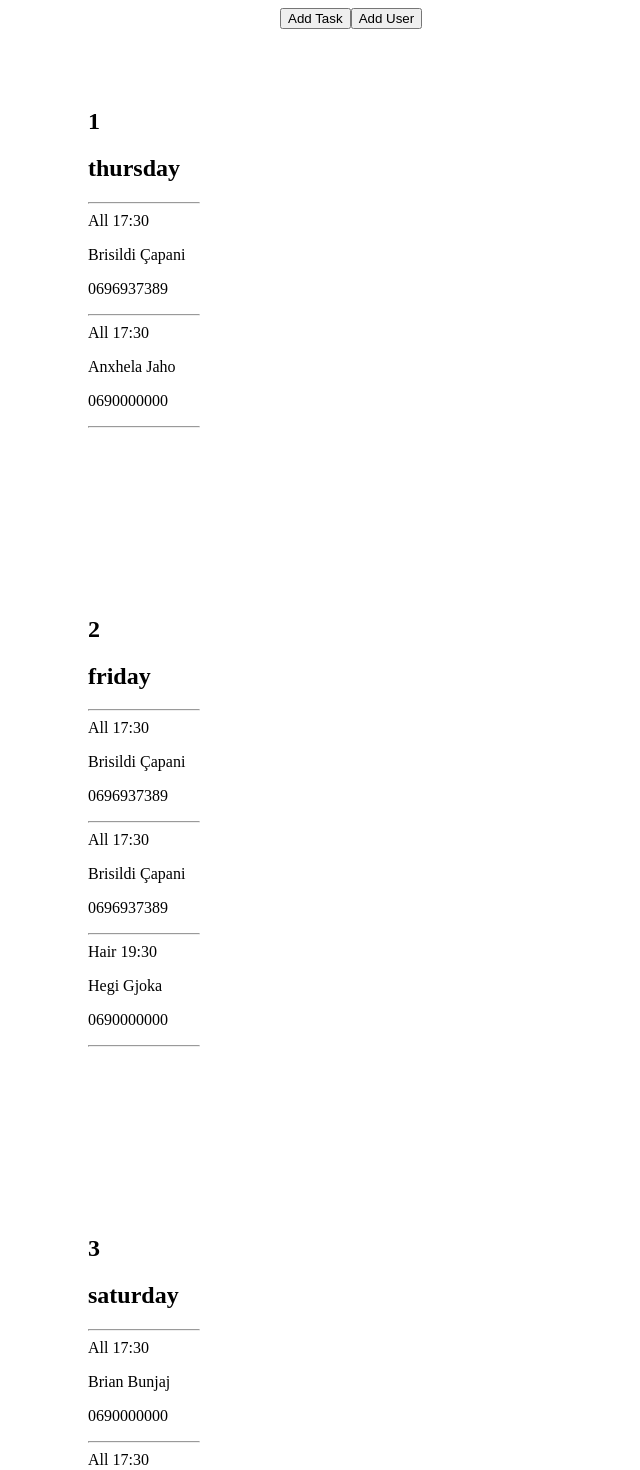
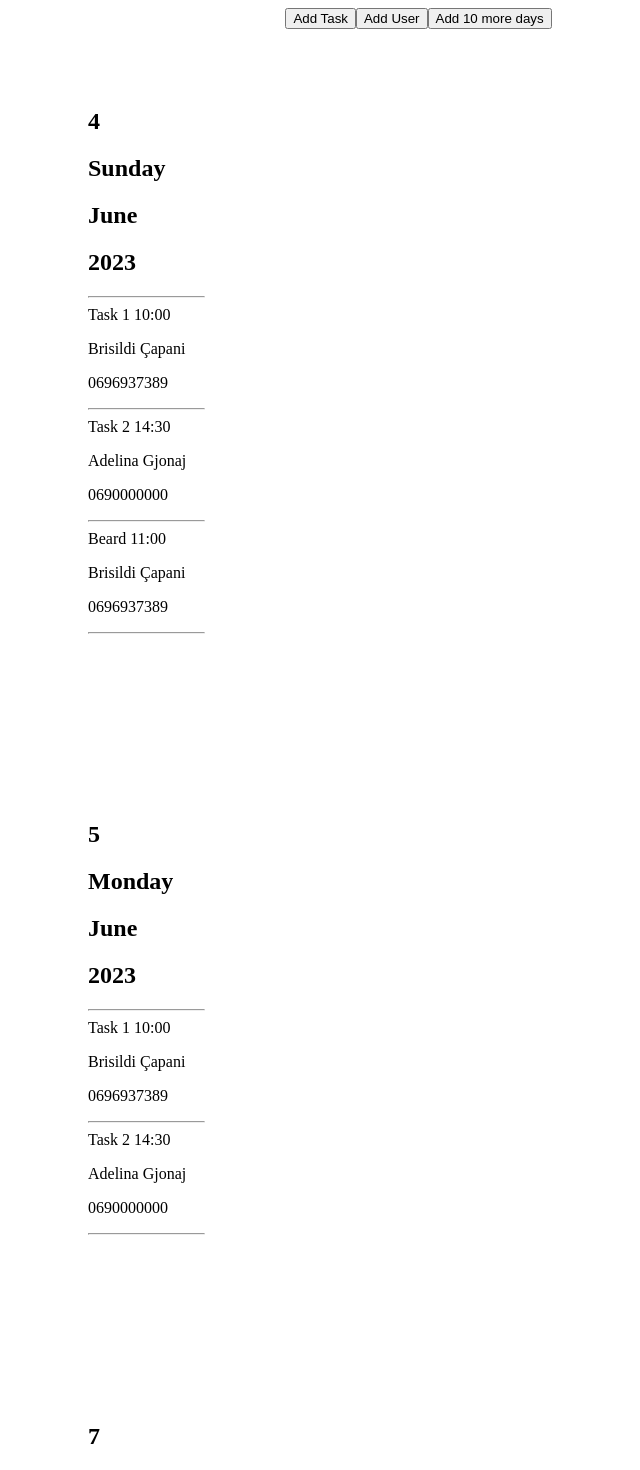
Before and after one commit to SildiCapani/angular-group-project, an Angular app: page / in a window 1280 px wide. Shown: the top 1470 px of the page, without its empty margins (0-640 px from the left). Built offline with nearby package versions, Linux system fonts and the light colour scheme; data requests are answered from the project's data file.

Commit message:
contolls

```diff
--- a/db.json
+++ b/db.json
@@ -34,228 +34,95 @@
   "calendar": [
     {
       "id": 1,
-      "year": "2023",
-      "month": "Juni",
-      "day_number": "1",
-      "day_name": "thursday",
+      "date": "2023-06-04T00:00:00.000Z",
       "task": [
         {
-          "actionName": "All",
-          "time": "17:30",
+          "actionName": "Task 1",
+          "time": "10:00",
           "userId": 1
         },
         {
-          "actionName": "All",
-          "time": "17:30",
-          "userId": 7
+          "actionName": "Task 2",
+          "time": "14:30",
+          "userId": 2
+        },
+        {
+          "actionName": "Beard",
+          "time": "11:00",
+          "userId": 1
         }
       ]
     },
     {
       "id": 2,
-      "year": "2023",
-      "month": "Juni",
-      "day_number": "2",
-      "day_name": "friday",
+      "date": "2023-06-05T00:00:00.000Z",
       "task": [
         {
-          "actionName": "All",
-          "time": "17:30",
+          "actionName": "Task 1",
+          "time": "10:00",
           "userId": 1
         },
         {
-          "actionName": "All",
-          "time": "17:30",
-          "userId": 1
-        },
-        {
-          "actionName": "Hair",
-          "time": "19:30",
-          "userId": 8
-        }
-      ]
-    },
-    {
-      "id": 3,
-      "year": "2023",
-      "month": "Juni",
-      "day_number": "3",
-      "day_name": "saturday",
-      "task": [
-        {
-          "actionName": "All",
-          "time": "17:30",
-          "userId": 5
-        },
-        {
-          "actionName": "All",
-          "time": "17:30",
+          "actionName": "Task 2",
+          "time": "14:30",
           "userId": 2
         }
       ]
     },
     {
       "id": 4,
-      "year": "2023",
-      "month": "Juni",
-      "day_number": "4",
-      "day_name": "sunday",
+      "date": "2023-06-07T20:29:22.232Z",
+      "task": []
+    },
+    {
+      "id": 5,
+      "date": "2023-06-08T20:29:22.232Z",
+      "task": []
+    },
+    {
+      "id": 6,
+      "date": "2023-06-09T20:29:22.232Z",
+      "task": []
+    },
+    {
+      "id": 7,
+      "date": "2023-06-10T20:29:22.232Z",
+      "task": []
+    },
+    {
+      "id": 8,
+      "date": "2023-06-11T20:29:22.232Z",
+      "task": []
+    },
+    {
+      "id": 9,
+      "date": "2023-06-12T20:29:22.232Z",
+      "task": []
+    },
+    {
+      "id": 10,
+      "date": "2023-06-13T20:29:22.232Z",
+      "task": []
+    },
+    {
+      "id": 11,
+      "date": "2023-06-14T20:29:22.232Z",
       "task": [
         {
-          "actionName": "All",
-          "time": "17:30",
-          "userId": 1
-        },
-        {
-          "actionName": "All",
-          "time": "17:30",
-          "userId": 2
-        },
-        {
-          "actionName": "Hair",
-          "time": "14:30",
+          "actionName": "Beard",
+          "time": "13:00",
           "userId": 1
         }
       ]
     },
     {
-      "id": 5,
-      "year": "2023",
-      "month": "Juni",
-      "day_number": "5",
-      "day_name": "monday",
-      "task": []
-    },
-    {
-      "id": 6,
-      "year": "2023",
-      "month": "Juni",
-      "day_number": "6",
-      "day_name": "tuesday",
-      "task": []
-    },
-    {
-      "id": 7,
-      "year": "2023",
-      "month": "Juni",
-      "day_number": "7",
-      "day_name": "wednesday",
-      "task": []
-    },
-    {
-      "id": 8,
-      "year": "2023",
-      "month": "Juni",
-      "day_number": "8",
-      "day_name": "thursday",
-      "task": []
-    },
-    {
-      "id": 9,
-      "year": "2023",
-      "month": "Juni",
-      "day_number": "9",
-      "day_name": "friday",
-      "task": [
-        {
-          "actionName": "Beard",
-          "time": "19:30",
-          "userId": 8
-        }
-      ]
-    },
-    {
-      "id": 10,
-      "year": "2023",
-      "month": "Juni",
-      "day_number": "10",
-      "day_name": "saturday",
-      "task": []
-    },
-    {
-      "id": 11,
-      "year": "2023",
-      "month": "Juni",
-      "day_number": "11",
-      "day_name": "sunday",
-      "task": []
-    },
-    {
       "id": 12,
-      "year": "2023",
-      "month": "Juni",
-      "day_number": "12",
-      "day_name": "monday",
+      "date": "2023-06-15T20:29:22.232Z",
       "task": []
     },
     {
       "id": 13,
-      "year": "2023",
-      "month": "Juni",
-      "day_number": "13",
-      "day_name": "tuesday",
-      "task": []
-    },
-    {
-      "id": 14,
-      "year": "2023",
-      "month": "Juni",
-      "day_number": "14",
-      "day_name": "wednesday",
-      "task": [
-        {
-          "actionName": "Beard",
-          "time": "10:00",
-          "userId": 1
-        }
-      ]
-    },
-    {
-      "id": 15,
-      "year": "2023",
-      "month": "Juni",
-      "day_number": "15",
-      "day_name": "thursday",
-      "task": []
-    },
-    {
-      "id": 16,
-      "year": "2023",
-      "month": "Juni",
-      "day_number": "16",
-      "day_name": "friday",
-      "task": []
-    },
-    {
-      "id": 17,
-      "year": "2023",
-      "month": "Juni",
-      "day_number": "17",
-      "day_name": "saturday",
-      "task": []
-    },
-    {
-      "id": 18,
-      "year": "2023",
-      "month": "Juni",
-      "day_number": "18",
-      "day_name": "sunday",
-      "task": []
-    },
-    {
-      "id": 19,
-      "year": "2023",
-      "month": "Juni",
-      "day_number": "19",
-      "day_name": "monday",
-      "task": []
-    },
-    {
-      "id": 20,
-      "year": "2023",
-      "month": "Juni",
-      "day_number": "20",
-      "day_name": "tuesday",
+      "date": "2023-06-16T20:29:22.232Z",
       "task": []
     }
   ]
--- a/src/app/calender.service.ts
+++ b/src/app/calender.service.ts
@@ -1,6 +1,6 @@
 import { Injectable } from '@angular/core';
 import { HttpClient } from '@angular/common/http';
-import { Observable, map, switchMap } from 'rxjs';
+import { Observable, map, switchMap, tap } from 'rxjs';
 import { environment } from '../environments/environment';
 import { CalendarModel, TaskModel, UserModel } from 'src/calendar.model';
 
@@ -12,6 +12,7 @@ import { CalendarModel, TaskModel, UserModel } from 'src/calendar.model';
 export class CalenderService {
    private readonly url: string;
    private readonly userUrl: string;
+
 
   constructor(private httpClient: HttpClient) {
     this.url = `${environment.baseUrl}/calendar`;
@@ -35,19 +36,39 @@ export class CalenderService {
 
 
 
-  //  createTask(newTask: CalendarModel ): Observable<CalendarModel> {
+   createTask(newTask: CalendarModel ): Observable<CalendarModel> {
 
-  //   const task: CalendarModel  = {
-  //     ...newTask
-  //   }
-  //   return this.httpClient.put<CalendarModel>(`${this.url}/${newTask.id}`, newTask)
-  //  }
+    const task: CalendarModel  = {
+      ...newTask
+    }
+    return this.httpClient.put<CalendarModel>(`${this.url}/${newTask.id}`, newTask)
+   }
 
 
+  addDays(startingDate: Date, numberOfDays: number): Observable<CalendarModel[]> {
 
+    return this.getCalendarData().pipe(
+      tap((calendarData: CalendarModel[]) => {
+        const lastDay = calendarData[calendarData.length - 1];
+        let lastId = lastDay ? lastDay.id : 0;
 
+        for (let i = 0; i < numberOfDays; i++) {
+          const currentDate: Date = new Date(startingDate);
+          currentDate.setDate(currentDate.getDate() + i);
 
+          const newDay: CalendarModel = {
+            id: lastId + i + 1,
+            date: currentDate.toISOString().slice(0, 24),
+            task: []
+          };
 
+          this.httpClient.post<CalendarModel>(this.url, newDay).subscribe();
+        }
+      }),
+      switchMap(() => this.getCalendarData())
+    );
+
+  }
 
 
    createUser(
--- a/src/app/calender/calender.component.html
+++ b/src/app/calender/calender.component.html
@@ -2,7 +2,8 @@
     <div class="day">
     <app-day></app-day>
     </div>
-     <app-task-form></app-task-form>
+    <app-task-form></app-task-form>
 
     <app-user></app-user>
+    <div><button (click)="addDays()">Add 10 more days</button></div>
 </div>
--- a/src/app/calender/calender.component.ts
+++ b/src/app/calender/calender.component.ts
@@ -16,6 +16,14 @@ export class CalenderComponent implements OnInit {
 
   }
 
+  addDays(): void {
+    const startingDate = new Date(); // Set the starting date
+    const numberOfDays = 10; // Set the number of days to add
+
+    this.calendarService.addDays(startingDate, numberOfDays).subscribe((addedDays) => {
+     console.log('Days added:', addedDays);
+});
+  }
 
 
   ngOnInit(): void {
--- a/src/app/day/day.component.html
+++ b/src/app/day/day.component.html
@@ -1,6 +1,8 @@
 <div class="day" *ngFor="let day of calendarData">
-  <h2>{{ day.day_number }}</h2>
-  <h2>{{ day.day_name }}</h2>
+  <h2>{{ day.date | date: 'd' }}</h2> <!-- Display the day number -->
+  <h2>{{ day.date | date: 'EEEE' }}</h2> <!-- Display the day name -->
+  <h2>{{ day.date | date: 'MMMM' }}</h2> <!-- Display the month name -->
+  <h2>{{ day.date | date: 'yyyy' }}</h2> <!-- Display the year -->
 
   <div class="task"  *ngFor="let task of day.task">
     <hr>
--- a/src/app/task-form/task-form.component.html
+++ b/src/app/task-form/task-form.component.html
@@ -2,7 +2,11 @@
 <form (ngSubmit)="onSubmit()" *ngIf="addMode">
     <label for="day">Select Day:</label>
     <select id="day" name="day" [(ngModel)]="selectedDay">
-      <option *ngFor="let day of calendarData" [ngValue]="day"> {{ day.day_number }} {{ day.day_name }} {{ day.year }}</option>
+      <option *ngFor="let day of calendarData" [ngValue]="day">
+        <h2>{{ day.date | date: 'd' }}</h2>
+        <h2>{{ day.date | date: 'MMMM' }}</h2>
+        <h2>{{ day.date | date: 'yyyy' }}</h2>
+      </option>
     </select>
     <div>
       <label for="task">Choose a Task:</label>
--- a/src/app/task-form/task-form.component.ts
+++ b/src/app/task-form/task-form.component.ts
@@ -62,6 +62,7 @@ export class TaskFormComponent {
    }
 
    onSubmit(): void {
+
     const newTask: TaskModel = {
       actionName: this.selectedNameTask,
       time: this.selectedTimeTask,
@@ -71,18 +72,24 @@ export class TaskFormComponent {
     if (!this.selectedDay.task) {
       this.selectedDay.task = []; // Initialize tasks array if it doesn't exist
     }
+
+
+      // Check if the selected time already exists in the tasks of the selected day
+    const existingTask = this.selectedDay.task.find(task => task.time === newTask.time);
+      if (existingTask) {
+      console.log('Task with the same time already exists. Cannot add the task.');
+      return; // Exit the method and prevent further execution
+    }
+
+
     this.selectedDay.task?.push(newTask); // Add the new task to the tasks array
 
-    this.calendarService.createTask(this.selectedDay).pipe(tap( () => {
-      this.calendarData = []
-      this.selectedNameTask ='';
-      this.selectedTimeTask = '';
-      this.selectedUser = 0;
-    }
-    )).subscribe((task) => {
+    this.calendarService.createTask(this.selectedDay).subscribe((task) => {
       this.task.push(task)
-    });
+     });
+
+    console.log(this.selectedDay)
+
+  }
 
 }
-
-}
--- a/src/calendar.model.ts
+++ b/src/calendar.model.ts
@@ -1,9 +1,6 @@
 export interface CalendarModel {
     id: number
-    year: number,
-    month: string,
-    day_number: number,
-    day_name: string,
+    date: string
     task?: TaskModel[]
 }
 
```
